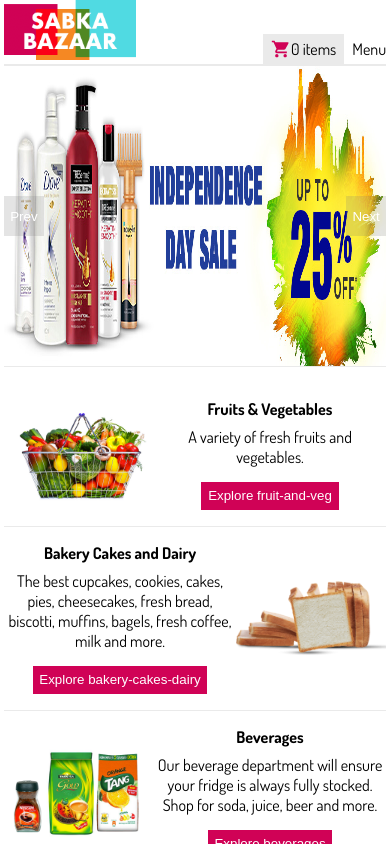
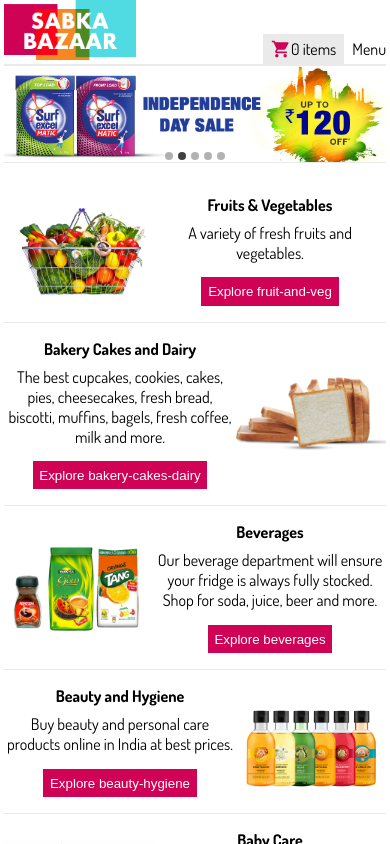
Before and after one commit to imamanv/shopping-cart, a React (Create React App) app: page / in a window 390 px wide. Shown: the top 844 px of the page. Built offline with nearby package versions, Linux system fonts and the light colour scheme.

Commit message:
integrated carousel completely

```diff
--- a/src/app.css
+++ b/src/app.css
@@ -403,7 +403,6 @@
 }
 .banner-list {
   display: flex;
-  height: 300px;
 }
 .banner-list img {
   min-width: 100%;
@@ -420,7 +419,7 @@
   top: 50%;
   height: 40px;
   width: 40px;
-  background-color: rgba(120, 120, 120, 0.2);
+  background-color: rgba(0, 0, 0, 0.5);
   border: none;
   color: white;
 }
@@ -429,6 +428,25 @@
 }
 .btn-next {
   right: 0;
+}
+.banner-navigation {
+  position: absolute;
+  bottom: 2%;
+  display: flex;
+  justify-content: center;
+  width: 100%;
+  gap: 0.3em;
+}
+.banner-dot {
+  height: 8px;
+  width: 8px;
+  border: none;
+  border-radius: 50%;
+  background-color: rgba(0, 0, 0, 0.3);
+  cursor: pointer;
+}
+.banner-dot.active-slide {
+  background-color: rgba(0, 0, 0, 0.75);
 }
 /********************************************/
 @media (max-width: 480px) {
@@ -476,6 +494,14 @@
   .menu-active {
     display: flex;
   }
+  .btn-prev {
+    left: 0;
+    display: none;
+  }
+  .btn-next {
+    right: 0;
+    display: none;
+  }
 }
 @media (max-width: 768px) and (min-width: 481px) {
   .product {
--- a/src/components/Carousel.jsx
+++ b/src/components/Carousel.jsx
@@ -1,34 +1,49 @@
+import { useEffect, useState } from "react";
+
 function Carousel(props) {
   const { banners } = props;
-  let counter = 0;
-  const imgs = document.querySelectorAll(".banner-images");
+  const [currentSlide, setCurrentSlide] = useState(1);
+  const [btnClicked, setBtnClicked] = useState(false);
+  const bannerImages = document.querySelectorAll(".banner-images");
   const bannerList = document.querySelector(".banner-list");
-  const bannerImgslength = imgs.length;
+  useEffect(() => {
+    let interval = setInterval(() => {
+      setBtnClicked(true);
+      setCurrentSlide((prev) => prev + 1);
+    }, 3000);
+    return () => clearInterval(interval);
+  }, []);
+  useEffect(() => {
+    if (btnClicked) {
+      bannerList.style.transition = "none";
+      if (currentSlide > bannerImages.length) {
+        bannerList.style.transform = `translateX(0%)`;
+        setCurrentSlide(1);
+      } else if (currentSlide === 0) {
+        bannerList.style.transform = `translateX(-${
+          (bannerImages.length - 1) * 100
+        }%`;
+        setCurrentSlide(bannerImages.length);
+      } else {
+        bannerList.style.transform = `translateX(-${
+          (currentSlide - 1) * 100
+        }%)`;
+        bannerList.style.transition = `transform 0.4s ease-in-out`;
+      }
+    }
+  }, [currentSlide, btnClicked]);
   const bannerNextHandler = () => {
-    counter++;
-    if (counter === bannerImgslength) {
-      counter = 0;
-    }
-    bannerList.style.transform = `translateX(-${counter * 100}%)`;
-    if (counter === 0) {
-      bannerList.style.transition = "none";
-      return;
-    }
-    bannerList.style.transition = `transform 0.4s ease-in-out`;
+    setBtnClicked(true);
+    setCurrentSlide(currentSlide + 1);
   };
   const bannerPrevHandler = () => {
-    counter--;
-    if (counter < 0) {
-      counter = bannerImgslength - 1;
-    }
-    bannerList.style.transform = `translateX(-${counter * 100}%)`;
-    if (counter === bannerImgslength - 1) {
-      bannerList.style.transition = "none";
-      return;
-    }
-    bannerList.style.transition = `transform 0.4s ease-in-out`;
+    setBtnClicked(true);
+    setCurrentSlide(currentSlide - 1);
   };
-
+  const dotClickHandler = (e) => {
+    setBtnClicked(true);
+    setCurrentSlide(+e.target.id.at(-1));
+  };
   return (
     <div className="banner-container">
       <div className="banner-list">
@@ -42,11 +57,23 @@
         ))}
       </div>
       <button className="banner-btn btn-prev" onClick={bannerPrevHandler}>
-        Prev
+        PREV
       </button>
       <button className="banner-btn btn-next" onClick={bannerNextHandler}>
-        Next
+        NEXT
       </button>
+      <div className="banner-navigation">
+        {banners.map((_, id) => (
+          <button
+            key={_.id}
+            id={`banner-dot-${id + 1}`}
+            className={`banner-dot ${
+              currentSlide === id + 1 ? "active-slide" : ""
+            }`}
+            onClick={dotClickHandler}
+          ></button>
+        ))}
+      </div>
     </div>
   );
 }
```
